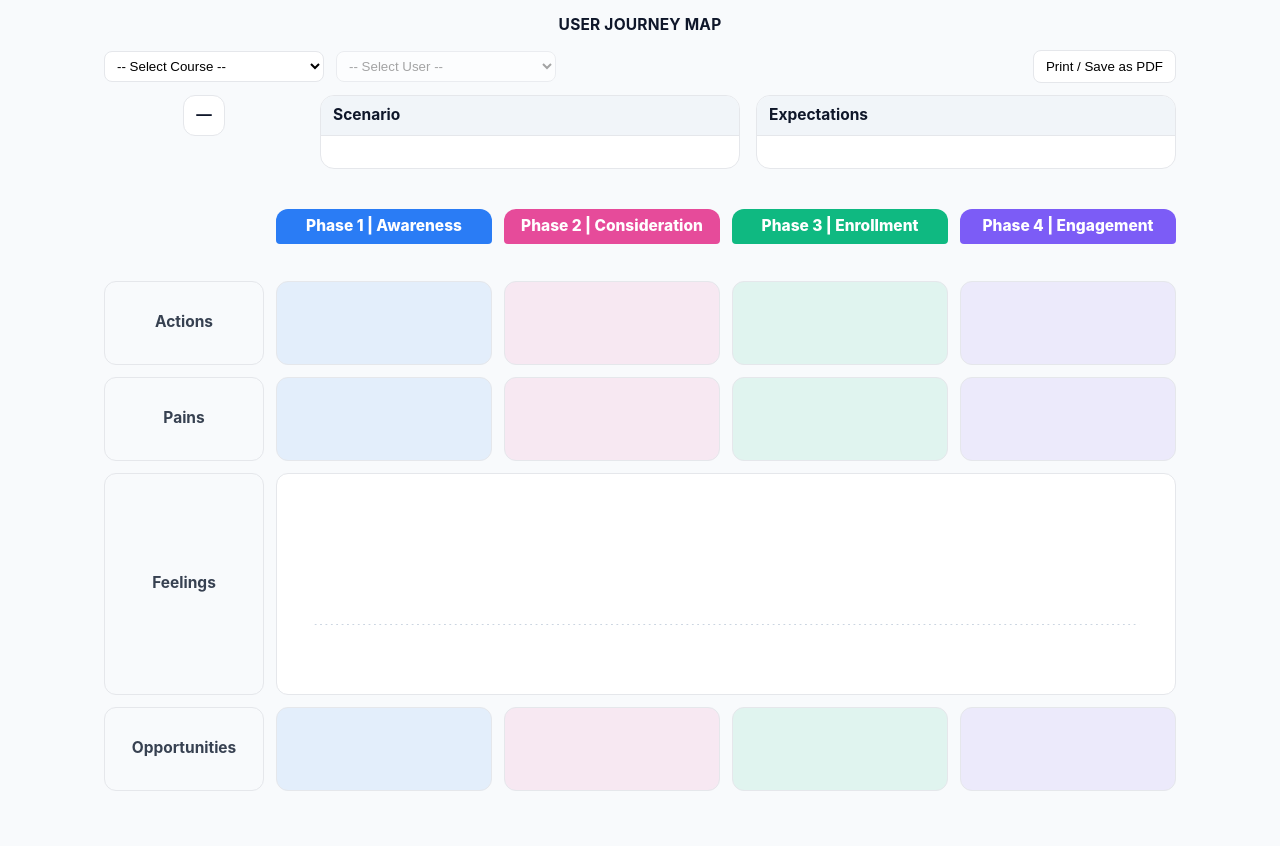
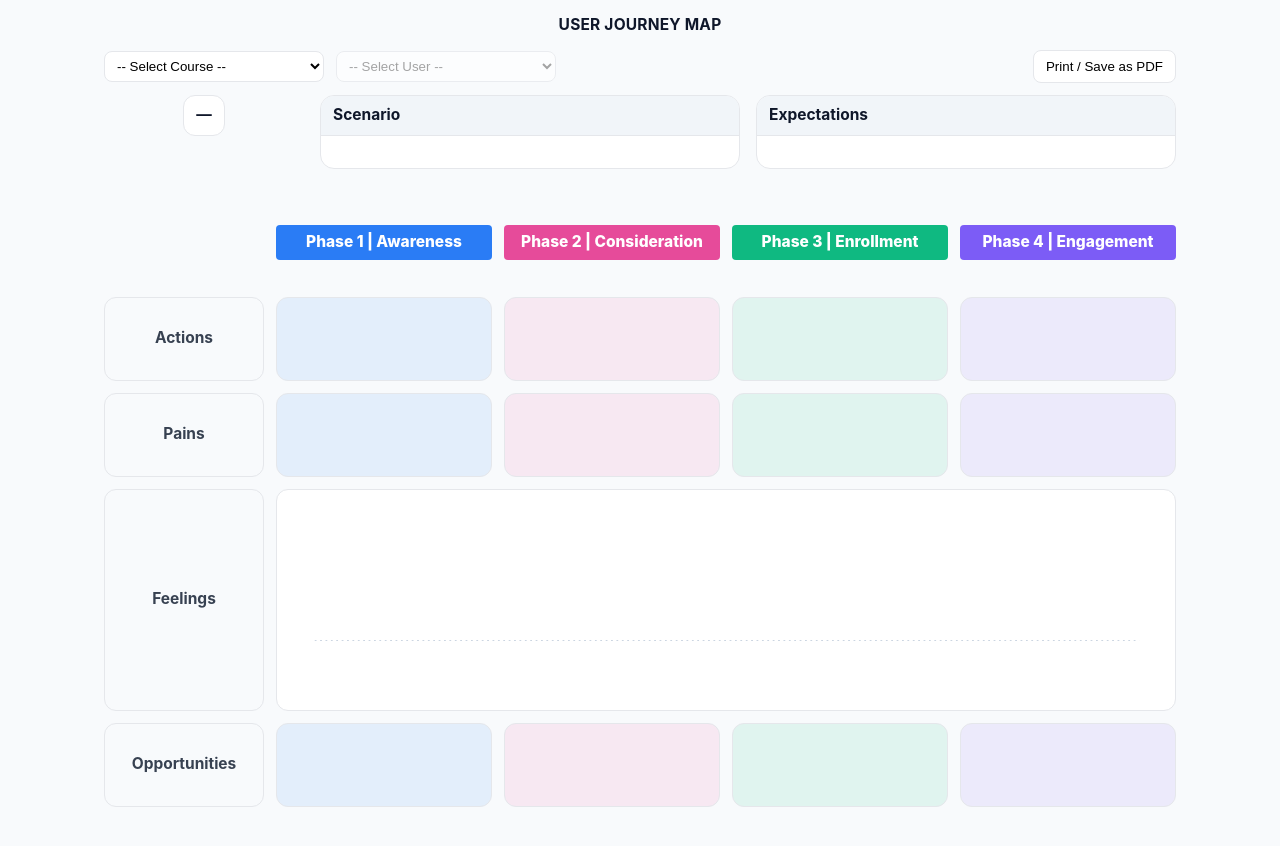
Before and after one commit to rogeratncstate/user-journey-map-generator, a plain HTML site: page index.html in a window 1280 px wide. Drawn offline with Linux system fonts and the light colour scheme; no server answers.

Commit message:
updated spacing

```diff
--- a/style.css
+++ b/style.css
@@ -44,7 +44,7 @@ Add this small CSS tweak:
   /* first (explicit) row = auto height */
   grid-template-rows: auto;
   /* remaining (implicit) rows keep your min height */
-  grid-auto-rows: minmax(84px, auto); /* or whatever you already use */
+  grid-auto-rows: minmax(20px, auto); /* or whatever you already use */
 }
 
 /* Optional: ensure tabs center vertically within their own row */
@@ -52,8 +52,8 @@ Add this small CSS tweak:
   align-self: center;  /* keeps your padding, no extra height */
 }
 
-.grid{display:grid;grid-template-columns:160px repeat(4,1fr);grid-auto-rows:minmax(84px,auto);gap:12px;margin:8px 0 16px}
-.tab{color:#fff;font-weight:800;padding:6px 10px;border-radius:12px 12px 4px 4px;text-align:center}
+.grid{display:grid;grid-template-columns:160px repeat(4,1fr);grid-auto-rows:minmax(84px,auto);gap:12px;margin:32px 0 16px}
+.tab{color:#fff;font-weight:800;padding:6px 10px;border-radius:4px 4px 4px 4px;text-align:center}
 .tab.ph1{background:var(--ph1)} .tab.ph2{background:var(--ph2)} .tab.ph3{background:var(--ph3)} .tab.ph4{background:var(--ph4)}
 .spacer{background:transparent}
 .row-label{display:flex;align-items:center;justify-content:center;font-weight:700;color:#374151;background:#f8fafc;border:1px solid var(--line);border-radius:12px}
```
